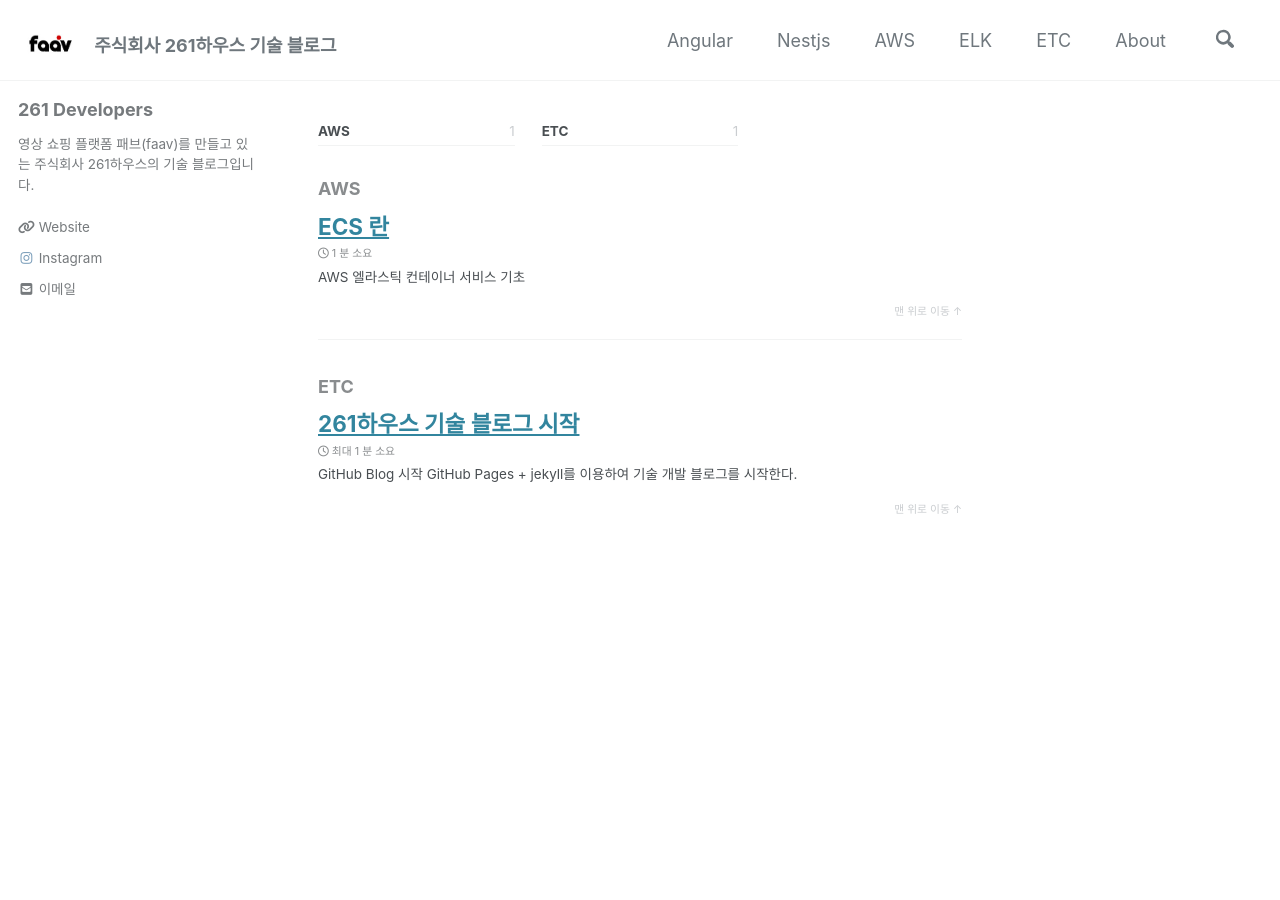
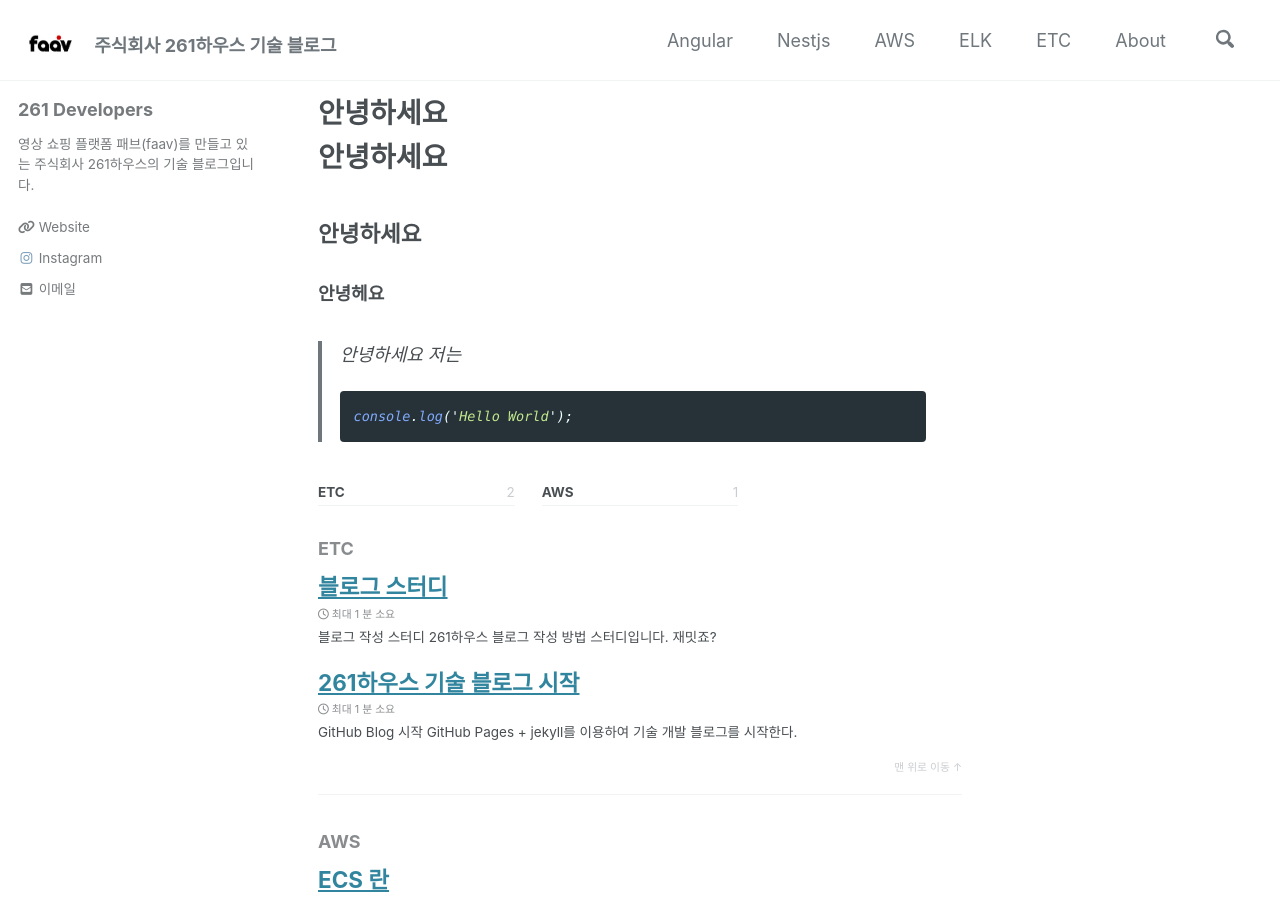
Before and after one commit to house261/house261, a Jekyll site: the page built from index.markdown, in a window 1280 px wide and 900 px high. Built offline with Jekyll 4.4.1, drawn with Linux system fonts in a browser that asks for light colours; cached includes are drawn as plain includes; nearby versions of some CDN libraries; the list of posts is cut into pages by our own code; our own code applies the rules of GitHub Pages for plain Markdown files.

Commit message:
Blog Study

````diff
--- /dev/null
+++ b/_posts/2020-01-10-rangrang-study.md
@@ -0,0 +1,11 @@
+---
+# 포스트 제목을 기재합니다.
+title:  "블로그 스터디"
+# 저자를 입력합니다.
+author: "rangrang"
+# 카테고리를 입력합니다.
+categories: ["ETC"]
+---
+# 블로그 작성 스터디
+261하우스 블로그 작성 방법 스터디입니다.
+재밋죠?
--- a/index.markdown
+++ b/index.markdown
@@ -2,3 +2,13 @@
 layout: categories
 author_profile: true
 ---
+# 안녕하세요
+## 안녕하세요
+### 안녕헤요
+
+> 안녕하세요
+> 저는
+>
+```javascript
+console.log('Hello World');
+```
````
